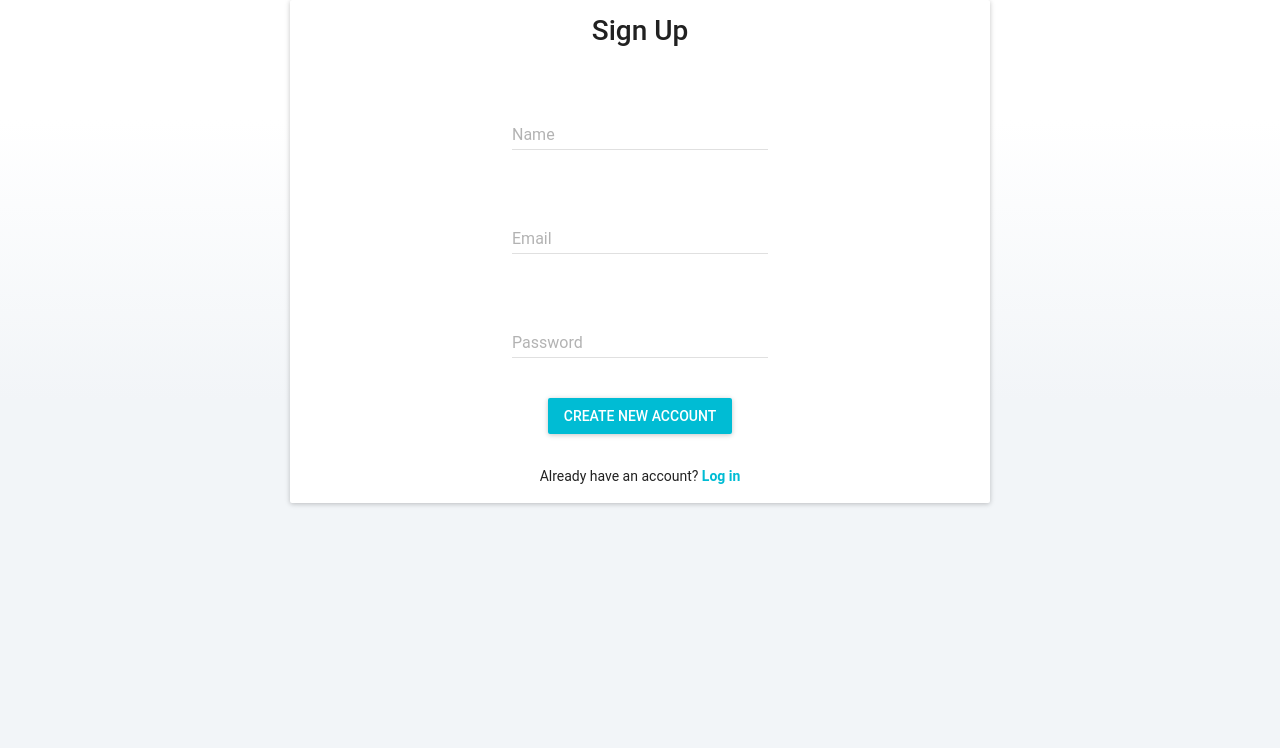
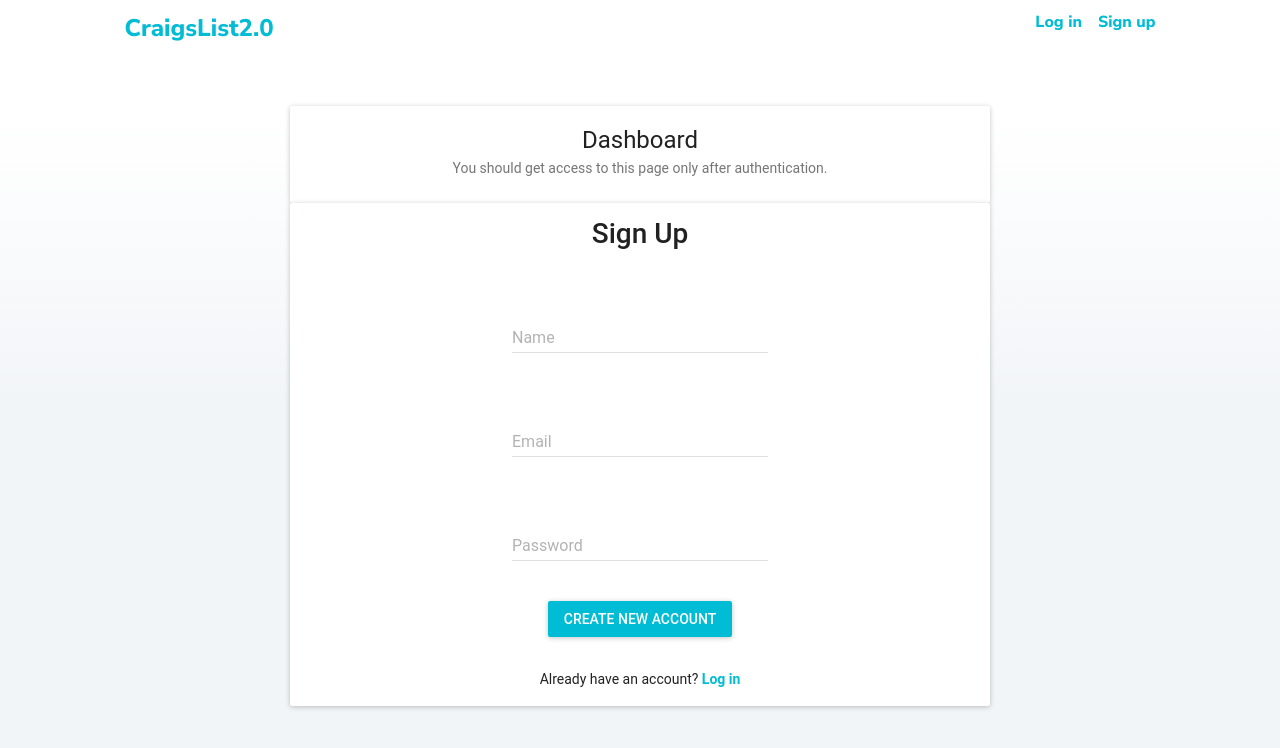
Before and after one commit to tmurphy86/CLProject, a React (Create React App) app in the folder client/: page / in a window 1280 px wide. Shown: the top 748 px of the page. Built offline with nearby package versions, Linux system fonts and the light colour scheme; no server answers.

Commit message:
passing hashed argon2 pass to db, CB code and route render still an issue

```diff
--- a/client/src/Components/Login/Base.js
+++ b/client/src/Components/Login/Base.js
@@ -1,6 +1,6 @@
 import React from 'react';
 import PropTypes from 'prop-types';
-import { Link, NavLink } from 'react-router-dom';
+import { NavLink } from 'react-router-dom';
 import Auth from '../../modules/Auth';
 
 
@@ -8,12 +8,12 @@ const Base = ({ children }) => (
   <div>
     <div className="top-bar">
       <div className="top-bar-left">
-        <NavLink to="/">React App</NavLink>
+        <NavLink to="/">CraigsList2.0</NavLink>
       </div>
 
       <div className="top-bar-right">
-        <Link to="/login">Log in</Link>
-        <Link to="/signup">Sign up</Link>
+        <NavLink to="/login">Log in</NavLink>
+        <NavLink to="/signup">Sign up</NavLink>
       </div>
 
     </div>
--- a/client/src/Components/Login/Dashboard.js
+++ b/client/src/Components/Login/Dashboard.js
@@ -1,6 +1,6 @@
-import React, { PropTypes } from 'react';
+import React from 'react';
 import { Card, CardTitle, CardText } from 'material-ui/Card';
-
+import PropTypes from 'prop-types';
 
 const Dashboard = ({ secretData }) => (
   <Card className="container">
--- a/client/src/Components/Login/index.js
+++ b/client/src/Components/Login/index.js
@@ -1,4 +1,4 @@
 export {default as LoginForm} from './LoginForm';
 export {default as SignUp} from './SignUp';
-export {default as RequireAuth} from './RequireAuth';
+export {default as Dashboard} from './Dashboard';
 export {default as Base} from './Base';
--- a/client/src/Containers/DashboardPage.js
+++ b/client/src/Containers/DashboardPage.js
@@ -1,6 +1,6 @@
 import React from 'react';
 import Auth from '../modules/Auth';
-import Dashboard from '../components/Dashboard.jsx';
+import Dashboard from '../Components/Login/Dashboard';
 
 
 class DashboardPage extends React.Component {
--- a/client/src/Containers/index.js
+++ b/client/src/Containers/index.js
@@ -1,2 +1,3 @@
 export {default as LoginPage} from './LoginPage.js';
 export {default as SignUpPage} from './SignUpPage.js';
+export {default as DashboardPage} from './DashboardPage.js';
--- a/client/src/routes.js
+++ b/client/src/routes.js
@@ -5,55 +5,67 @@ import { BrowserRouter as Router, Route, Switch} from "react-router-dom";
 // import App from './Components/app';
 // import NotFoundPage from './Components/pages/not-found-page';
 
-import { RequireAuth, Base} from './Components/Login';
-import { LoginPage, SignUpPage } from './Containers';
+import { Base } from './Components/Login';
+import { LoginPage, SignUpPage, DashboardPage } from './Containers';
+import Auth from './modules/Auth';
 
 
 
 const routes = (
   <Router>
   <Switch>
-  <Route path="/" exact component={SignUpPage} />
-  <Route path="/login" exact component={LoginPage} />
-  <Route path="/users" component={SignUpPage}/>
-  <Route path="/user/:userId" component={LoginPage} />
-  <Route path="*" component={SignUpPage} />
+    <Base>
+      <Route path="/" component={Auth.isUserAuthenticated() ? LoginPage: DashboardPage }/>
+      <Route path="/login" exact component={LoginPage} />
+      <Route path="/users" component={SignUpPage}/>
+      <Route path="/user/:userId" component={LoginPage} />
+      <Route path="*" component={SignUpPage} />
+    </Base>
   </Switch>
 </Router>
 )
 
+//
+// const routes = {
+//   // base component (wrapper for the whole application).
+//
+//
+//   component: Base,
+//   childRoutes: [
+//
+//     {
+//       path: '/',
+//       getComponent: (location, callback) => {
+//         if (Auth.isUserAuthenticated()) {
+//           callback(null, DashboardPage);
+//         } else {
+//           callback(null, LoginPage);
+//         }
+//       }
+//     },
+//
+//     {
+//       path: '/login',
+//       component: LoginPage
+//     },
+//
+//     {
+//       path: '/signup',
+//       component: SignUpPage
+//     },
+//
+//     {
+//       path: '/logout',
+//       onEnter: (nextState, replace) => {
+//         Auth.deauthenticateUser();
+//
+//         // change the current URL to /
+//         replace('/');
+//       }
+//     }
+//
+//   ]
+//
+// };
 
-// const routes = {
-// component: Base,
-//  childRoutes: [
-//
-//    {
-//      path: '/',
-//      component: SignUpPage
-//    },
-//
-//    {
-//      path: '/login',
-//      component: LoginPage
-//    },
-//
-//    {
-//      path: '/signup',
-//      component: SignUpPage
-//    }
-//
-//  ]
-// };
-//   <Route path="/" component={LoginForm} />
-//
-// );
-
-export default routes
-
-{/* <IndexRoute component={HomePage} />
-<Route path="register" component={Register} />
-<Route path="login" component={Login} />
-<Route path="dashboard" component={Dashboard} /> */}
-
-{/* <Route path="*" component={NotFoundPage} /> */}
-{/* </Route> */}
+export default routes;
```
Also changed, not shown: client/src/App.js (+2 -6 lines), client/src/Components/Login/RequireAuth.js (deleted), 2 other files (tests, documents, lock files or other folders).
